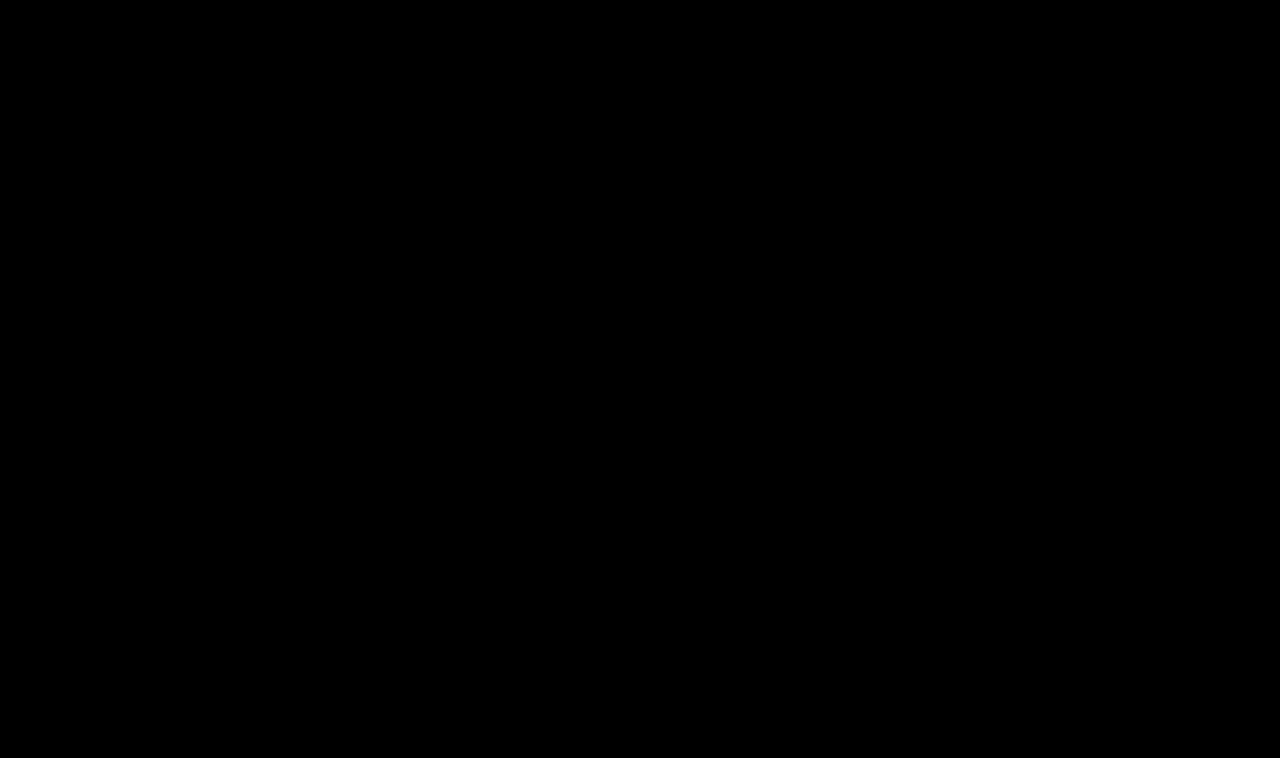
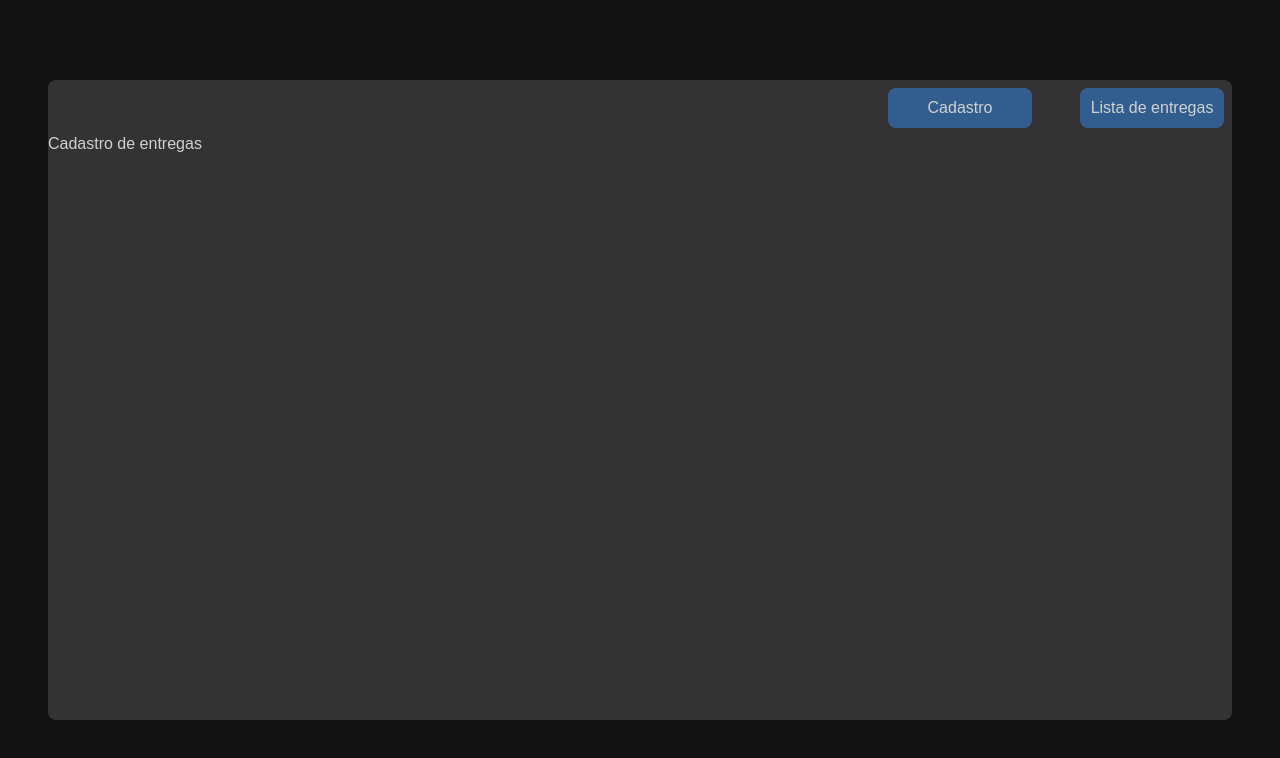
Before and after one commit to luanrodriguez/Deleevery, a React (Vite) app: page / in a window 1280 px wide. Shown: the top 758 px of the page. Built offline with nearby package versions, Linux system fonts and the light colour scheme.

Commit message:
created default layout for routes and navbar to navigate through them

```diff
--- a/index.html
+++ b/index.html
@@ -4,9 +4,9 @@
     <meta charset="UTF-8" />
     <link rel="icon" type="image/svg+xml" href="/vite.svg" />
     <meta name="viewport" content="width=device-width, initial-scale=1.0" />
-    <title>Vite + React + TS</title>
+    <title>Deleevery</title>
   </head>
-  <body>
+  <body style="background-color:#121212;">
     <div id="root"></div>
     <script type="module" src="/src/main.tsx"></script>
   </body>
--- a/package.json
+++ b/package.json
@@ -11,11 +11,13 @@
   "dependencies": {
     "react": "^18.2.0",
     "react-dom": "^18.2.0",
-    "react-router-dom": "^6.4.3"
+    "react-router-dom": "^6.4.3",
+    "styled-components": "^5.3.6"
   },
   "devDependencies": {
     "@types/react": "^18.0.24",
     "@types/react-dom": "^18.0.8",
+    "@types/styled-components": "^5.1.26",
     "@vitejs/plugin-react": "^2.2.0",
     "typescript": "^4.6.4",
     "vite": "^3.2.3"
--- a/src/Router.tsx
+++ b/src/Router.tsx
@@ -1,12 +1,15 @@
 import { Routes, Route } from 'react-router-dom'
 import { List } from './pages/List'
 import { Register } from './pages/Register'
+import { Layout } from './pages/Layout'
 
 function Router() {
   return (
     <Routes>
-      <Route path='/' element={<Register />} />
-      <Route path='/list' element={<List />} />
+      <Route path="/" element={<Layout />}>
+        <Route path='/' element={<Register />} />
+        <Route path='/list' element={<List />} />
+      </Route>
     </Routes>
   )
 }
--- a/src/index.css
+++ b/src/index.css
@@ -25,7 +25,8 @@
 }
 body {
 	line-height: 1;
-	background-color: black;
+	color: #d1d1d1;
+	font-family: sans-serif;
 }
 ol, ul {
 	list-style: none;
--- /dev/null
+++ b/src/pages/Layout/index.tsx
@@ -0,0 +1,14 @@
+import { Outlet } from 'react-router-dom'
+import { LayoutContainer, LayoutNavBar, LayoutNavBarOption} from "./styles";
+
+export function Layout() {
+    return (
+        <LayoutContainer>
+            <LayoutNavBar>
+                <LayoutNavBarOption href="/">Cadastro</LayoutNavBarOption>
+                <LayoutNavBarOption href="/list">Lista de entregas</LayoutNavBarOption>
+            </LayoutNavBar>
+            <Outlet />
+        </LayoutContainer>
+    )
+}
--- /dev/null
+++ b/src/pages/Layout/styles.ts
@@ -0,0 +1,34 @@
+import styled from 'styled-components'
+
+export const LayoutNavBar = styled.div`
+    display: flex;
+    justify-content: end;
+    gap: 3rem;
+    border-radius: 8px 8px 0 0;
+    padding: 0.5rem;
+`
+
+export const LayoutNavBarOption = styled.a`
+    display: flex;
+    text-decoration: none;
+    color: #d1d1d1;
+    width: 8rem;
+    height: 1.5rem;
+    background-color: #315e8f;
+    align-items: center;
+    justify-content: center;
+    padding: 0.5rem;
+    border-radius: 8px;
+
+    :hover {
+        background-color: #2b517a;
+    }
+`
+
+export const LayoutContainer = styled.div`
+    background-color: #333333;
+    height: calc(100vh - 10rem);
+    max-width: 74rem;
+    margin: 5rem auto;
+    border-radius: 8px;
+`
--- a/src/pages/List/index.tsx
+++ b/src/pages/List/index.tsx
@@ -1,5 +1,5 @@
 export function List() {
     return (
-        <h1>List</h1>
+        <h1>Lista</h1>
     )
 }
--- a/src/pages/List/styles.ts
+++ b/src/pages/List/styles.ts
@@ -0,0 +1 @@
+import styled from "styled-components";
--- a/src/pages/Register/index.tsx
+++ b/src/pages/Register/index.tsx
@@ -1,5 +1,7 @@
+
+
 export function Register() {
     return (
-        <h1>Register</h1>
+        <h1>Cadastro de entregas</h1>
     )
 }
--- a/src/pages/Register/styles.ts
+++ b/src/pages/Register/styles.ts
@@ -0,0 +1 @@
+import styled from "styled-components";
```
Also changed, not shown: 1 other file (tests, documents, lock files or other folders).
